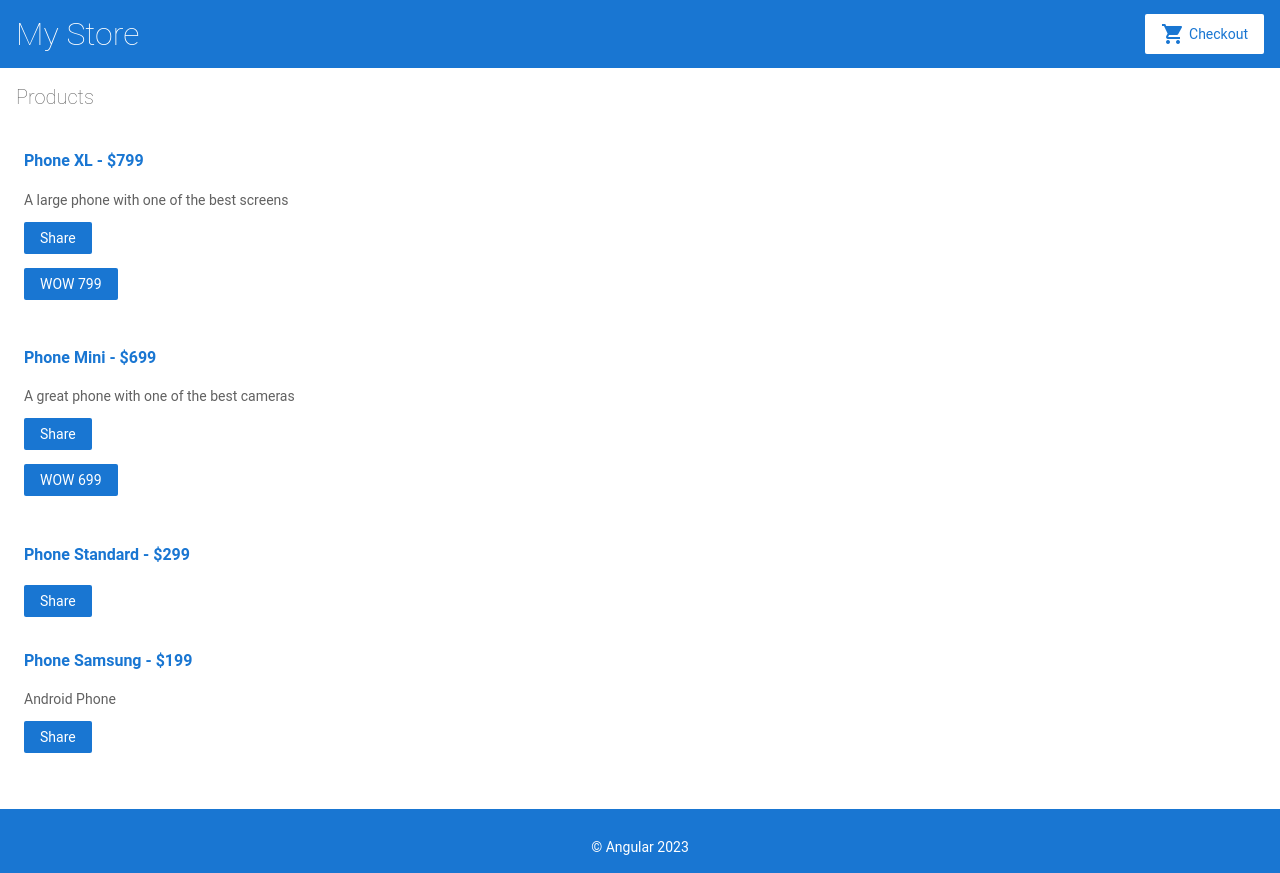
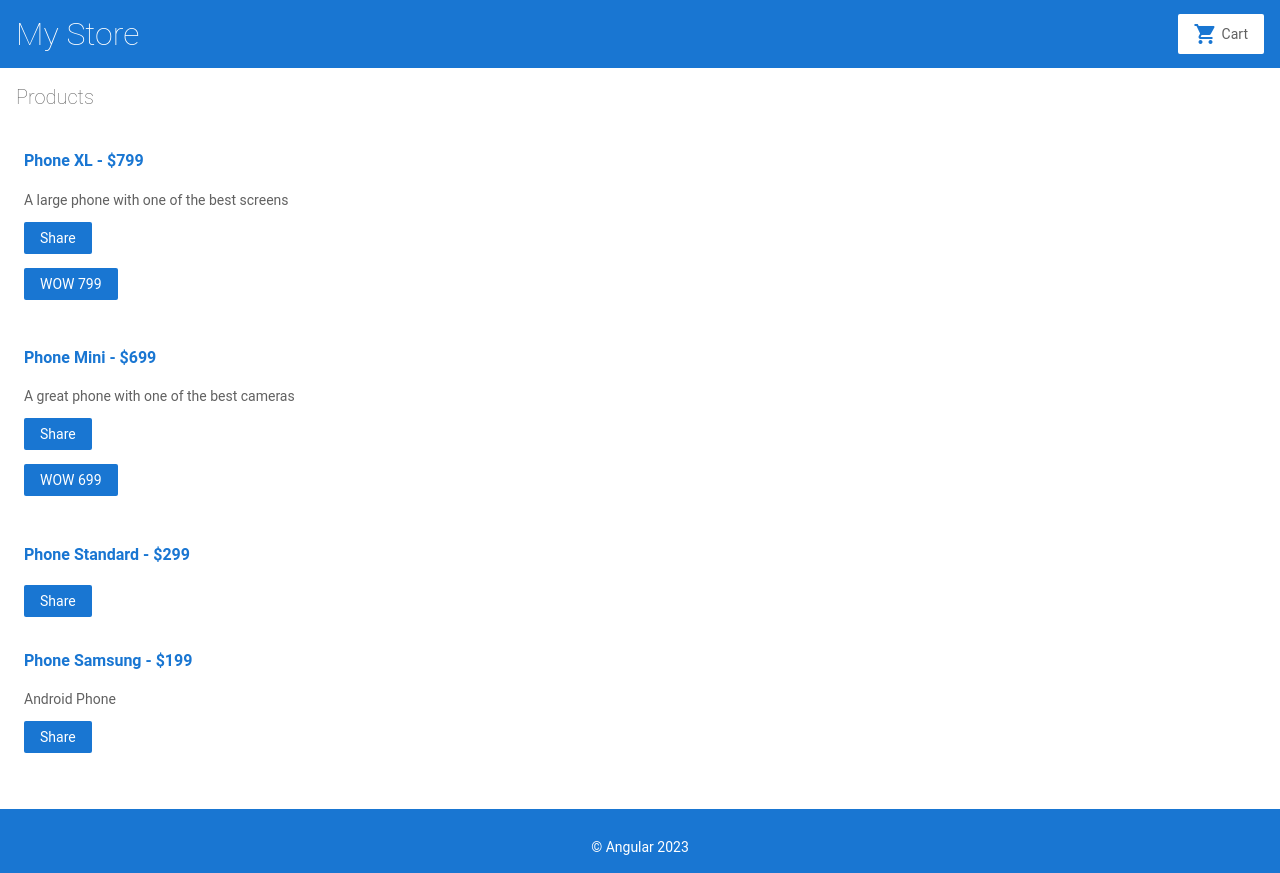
Before and after one commit to stanlys/angular-template, an Angular app: page / in a window 1280 px wide. Built offline with nearby package versions, Linux system fonts and the light colour scheme.

Commit message:
feat: correct toolbars

```diff
--- a/src/app/cart/cart.component.ts
+++ b/src/app/cart/cart.component.ts
@@ -12,7 +12,7 @@ export class CartComponent {
   constructor(private cartService: CartService) {}
 
   clearCart() {
+    this.products = this.cartService.clearCart();
     console.log("clear");
-    this.cartService.clearCart();
   }
 }
--- a/src/app/product-detail/product-detail.component.ts
+++ b/src/app/product-detail/product-detail.component.ts
@@ -25,6 +25,6 @@ export class ProductDetailComponent implements OnInit {
 
   addToCart(product: Product) {
     this.cartService.addToCart(product);
-    window.alert(`${product.name} added to Cart`);
+    // window.alert(`${product.name} added to Cart`);
   }
 }
--- a/src/app/top-bar/top-bar.component.css
+++ b/src/app/top-bar/top-bar.component.css
@@ -1,6 +1,5 @@
 .tooltip {
-  background-color: blue;
-  border-radius: 25%;
+  color: red;
   padding: 0.2rem;
 }
 
--- a/src/app/top-bar/top-bar.component.html
+++ b/src/app/top-bar/top-bar.component.html
@@ -5,9 +5,9 @@
 <a class="button fancy-button" routerLink="/cart">
   <i class="material-icons"> shopping_cart</i>
   <span *ngIf="products.length > 0" class="tooltip">
-    {{ products.length }}
+    + {{ products.length }}Checkout
   </span>
-  Checkout
+  <span *ngIf="products.length == 0"> Cart </span>
 </a>
 
 <!--
--- a/src/app/top-bar/top-bar.component.ts
+++ b/src/app/top-bar/top-bar.component.ts
@@ -1,4 +1,4 @@
-import { Component } from "@angular/core";
+import { Component, Injectable } from "@angular/core";
 import { CartService } from "../cart.service";
 
 @Component({
```
